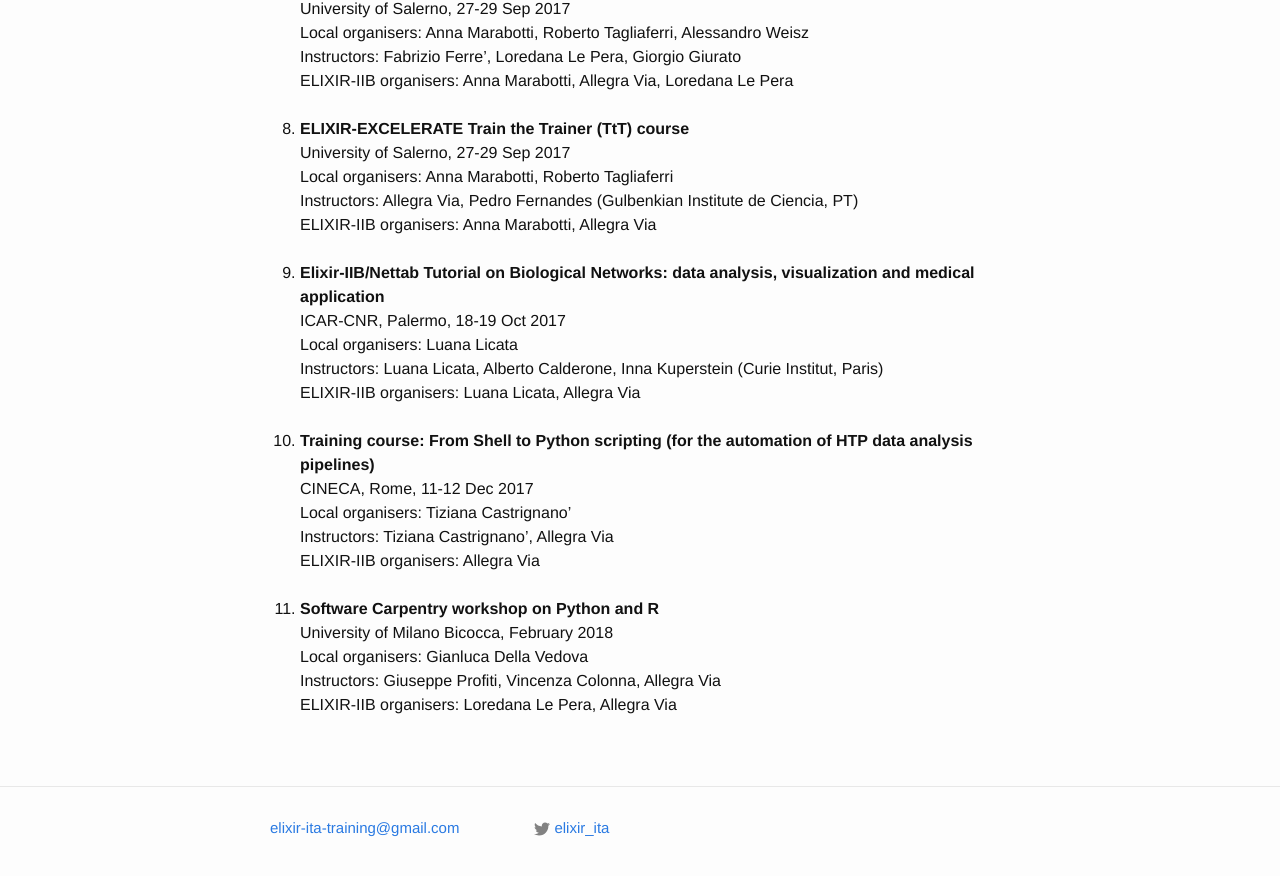
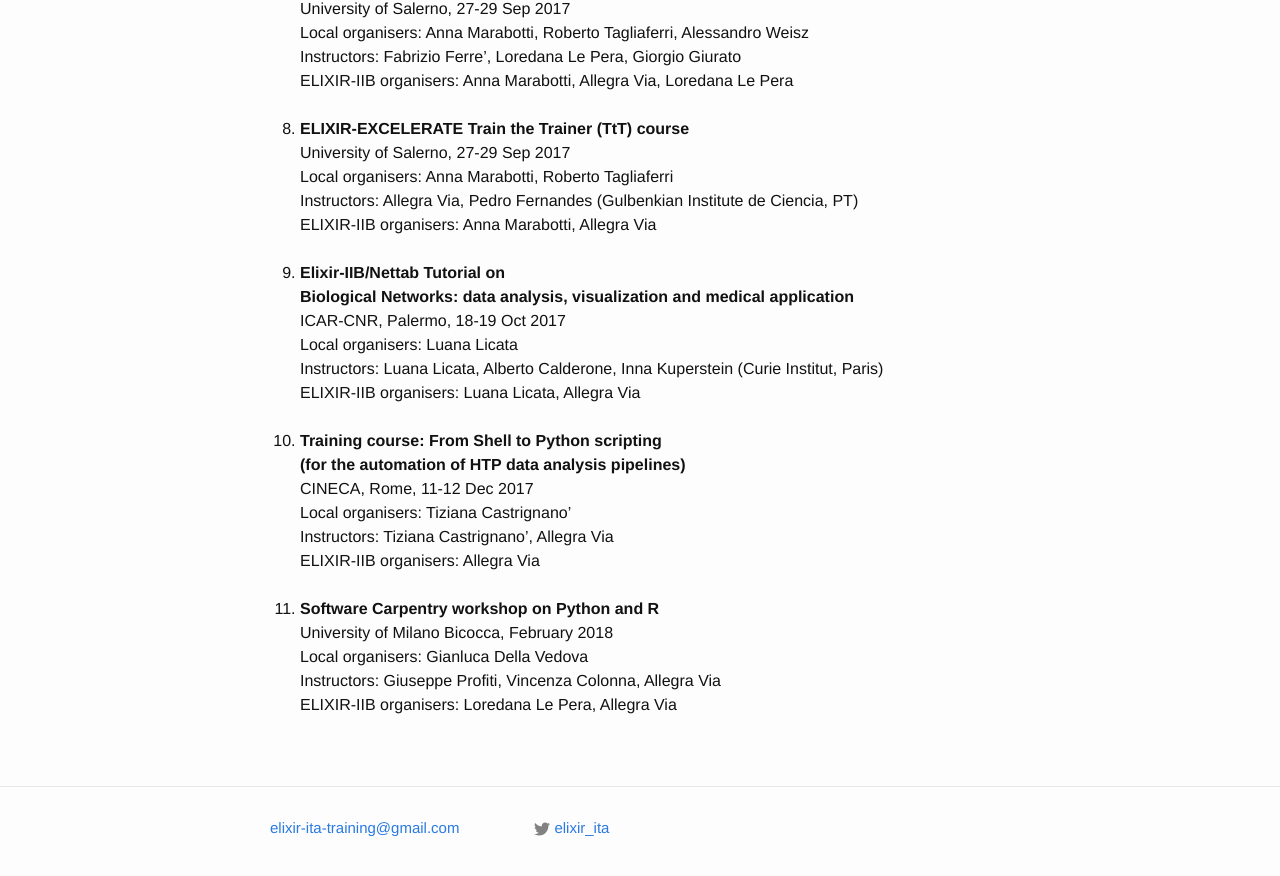
Before and after one commit to ELIXIR-IIB-training/website, a Jekyll site: the page built from programme2017/index.html, in a window 1280 px wide and 900 px high, scrolled down 1342 px. Shown: the top 876 px of the window. Built offline with Jekyll 4.4.1, drawn with Linux system fonts in a browser that asks for light colours.

```diff
--- a/programme2017/index.html
+++ b/programme2017/index.html
@@ -81,14 +81,15 @@ layout: default
 	ELIXIR-IIB organisers: Anna Marabotti, Allegra Via
 	</li>
       	<br>
-	  <li><b>Elixir-IIB/Nettab Tutorial on Biological Networks: data analysis, visualization and medical application</b><br>
+	  <li><b>Elixir-IIB/Nettab Tutorial on<br>Biological Networks: data analysis, visualization and medical application</b><br>
 	ICAR-CNR, Palermo, 18-19 Oct 2017 <br>
 	Local organisers: Luana Licata<br>
 	Instructors: Luana Licata, Alberto Calderone, Inna Kuperstein (Curie Institut, Paris)<br>
 	ELIXIR-IIB organisers: Luana Licata, Allegra Via
         </li>
 	<br>
-      <li><b>Training course: From Shell to Python scripting (for the automation of HTP data analysis pipelines)</b><br>
+      <li><b>Training course: From Shell to Python scripting<br>
+      	(for the automation of HTP data analysis pipelines)</b><br>
 	CINECA, Rome, 11-12 Dec 2017<br>
 	Local organisers: Tiziana Castrignano’<br>
 	Instructors: Tiziana Castrignano’, Allegra Via<br>
```
